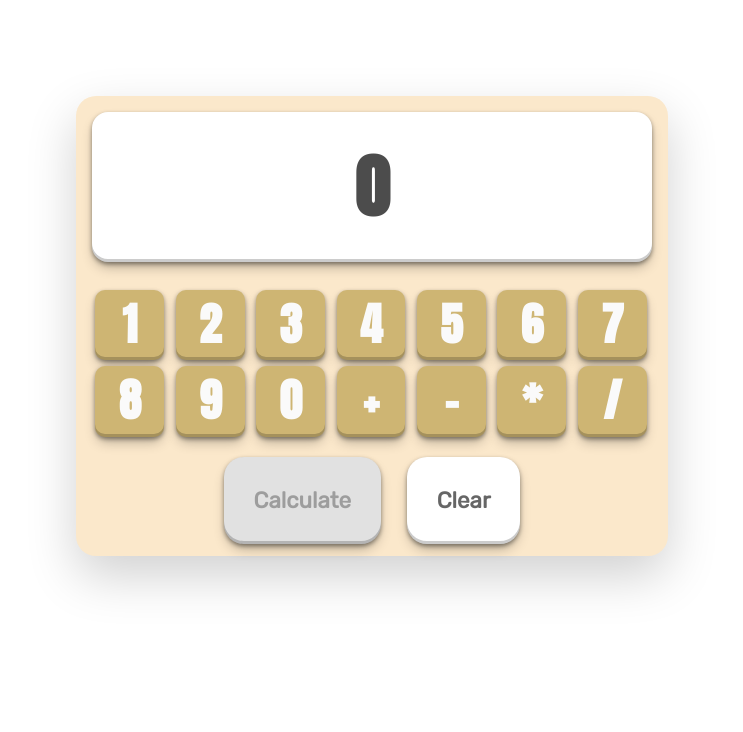
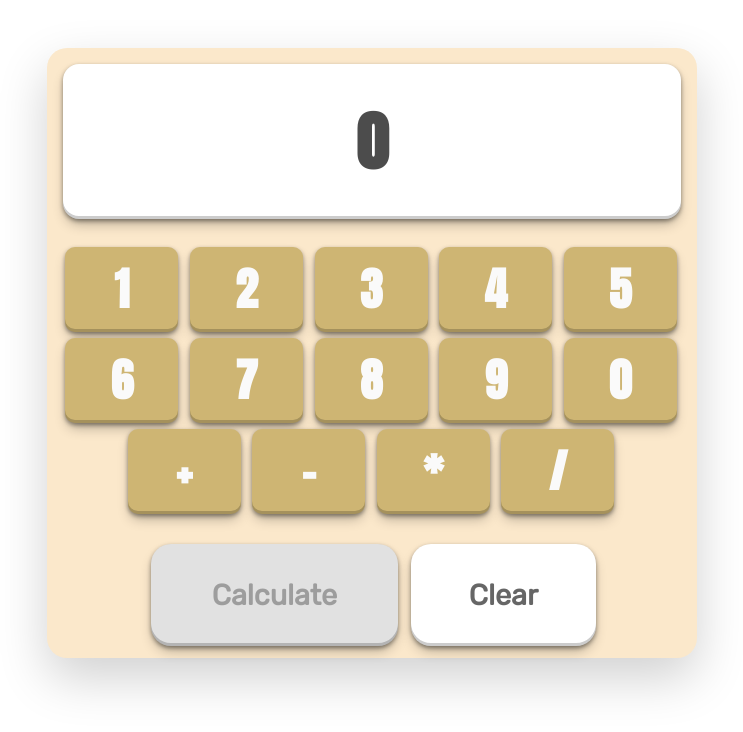
Before and after one commit to JakubJurkian/Calculator-vanilla-js, a plain HTML site: page index.html in a window 1280 px wide. Shown: the whole page, without its empty margins (268-1011 px from the left). Drawn offline with Linux system fonts and the light colour scheme.

Commit message:
RWD changes

```diff
--- a/assets/styles/style.css
+++ b/assets/styles/style.css
@@ -5,33 +5,35 @@
   font-family: "Courier New", Courier, monospace;
   font-weight: 700;
   box-sizing: border-box;
-  -webkit-user-select: none;
-  -khtml-user-select: none;
   user-select: none;
+  padding: 0;
+  margin: 0;
 }
 
 .container {
   background-color: rgb(251, 232, 203);
   margin: auto;
-  margin-top: 6rem;
-  height: 460px;
+  margin-top: 0.5rem;
+  height: 630px;
+  width: 95%;
+  min-width: 320px;
+  max-width: 410px;
   border-radius: 20px;
   box-shadow: 0 20px 50px rgba(0, 0, 0, 0.185);
-  width: 592px;
   padding: 16px;
   text-align: center;
 }
 
 input {
+  font-size: 2.8rem;
+  height: 110px;
   border-radius: 16px;
-  font-size: 4.3rem;
   text-align: center;
   display: inline-block;
   width: 100%;
   font-family: "Anton", sans-serif;
   border: none;
   margin-bottom: 1rem;
-  height: 150px;
 }
 
 input[disabled] {
@@ -56,10 +58,18 @@ input[disabled] {
   color: rgba(0, 0, 0, 0.6);
 }
 
+.calculate-btn {
+  width: 50%;
+}
+
+.clear-btn {
+  width: 40%;
+}
+
 .calculate-btn:hover,
 .clear-btn:hover {
   background-color: rgb(152, 114, 44);
-  color: rgba(0, 0, 0, 0.45);
+  color: white;
 }
 
 .calculate-btn:disabled,
@@ -77,17 +87,25 @@ input[disabled] {
 
 .number,
 .sign {
+  width: 30%;
+  height: 65px;
+  font-size: 2.6rem;
   display: inline-block;
   text-align: center;
   cursor: pointer;
-  width: 4.3rem;
-  height: 4.4rem;
   margin: 2px 2px 4px 0;
-  font-size: 2.8rem;
   font-family: "Anton", sans-serif;
   border-radius: 10px;
   background-color: rgb(206, 181, 115);
   color: rgb(250, 250, 250);
+}
+
+.calculate-btn,
+.clear-btn {
+  font-size: 1.4rem;
+  display: inline-block;
+  margin: 6px 0 0 3px;
+  padding: 24px;
 }
 
 .number:hover,
@@ -126,7 +144,7 @@ button,
 }
 
 .input-big-numbers {
-  font-size: 48px;
+  font-size: 34px;
 }
 
 @keyframes press {
@@ -141,52 +159,23 @@ button,
   }
 }
 
-@media (max-width: 620px) {
+@media (min-width: 496px) {
   .container {
-    margin-top: 6rem;
-    height: 620px;
-    width: 487px;
+    height: 750px;
+    width: 480px;
+    max-width: none;
   }
   input {
-    height: 150px;
-    font-size: 55px;
+    height: 130px;
+    font-size: 52px;
   }
   .number,
   .sign {
     padding-top: 8px;
     margin-left: 0;
-    width: 80px;
-    height: 90px;
-    font-size: 3.2rem;
-  }
-  .calculate-btn,
-  .clear-btn {
-    margin-top: 10px;
-    padding: 24px;
-    font-size: 2.3rem;
-  }
-  .input-big-numbers {
-    font-size: 40px;
-  }
-}
-
-@media (max-width: 495px) {
-  .container {
-    margin-top: 0.5rem;
-    height: 690px;
-    width: 400px;
-  }
-  input {
-    height: 120px;
-    font-size: 46px;
-  }
-  .number,
-  .sign {
-    padding-top: 8px;
-    margin-left: 0;
-    width: 110px;
-    height: 75px;
-    font-size: 40px;
+    width: 140px;
+    height: 85px;
+    font-size: 3rem;
   }
   .calculate-btn,
   .clear-btn {
@@ -199,42 +188,49 @@ button,
   }
 }
 
-@media (max-width: 410px) {
+@media (min-width: 620px) {
   .container {
-    margin-top: 0.5rem;
-    height: 630px;
-    width: 340px;
+    margin-top: 3rem;
+    height: 610px;
+    width: 550px;
   }
   input {
-    font-size: 2.8rem;
-    height: 110px;
+    height: 150px;
+    font-size: 55px;
   }
   .number,
   .sign {
-    width: 94px;
-    height: 65px;
-    font-size: 2.1rem;
+    padding-top: 8px;
+    margin-left: 0;
+    width: 92px;
+    height: 92px;
+    font-size: 3.1rem;
   }
   .calculate-btn,
   .clear-btn {
-    font-size: 1.4rem;
-    display: inline-block;
-    margin: 6px 0 0 3px;
+    margin-top: 10px;
     padding: 24px;
+    font-size: 2rem;
+  }
+  .calculate-btn {
+    width: 40%;
+  }
+  .clear-btn {
+    width: 30%;
   }
   .input-big-numbers {
-    font-size: 28px;
+    font-size: 40px;
   }
 }
 
-@media (min-width: 1800px) {
+@media (min-width: 1024px) {
   .container {
     margin-top: 3rem;
-    height: 600px;
+    height: 610px;
     width: 650px;
   }
   input {
-    font-size: 5rem;
+    font-size: 4rem;
     height: 155px;
   }
   .number,
--- a/index.html
+++ b/index.html
@@ -10,8 +10,9 @@
     <script src="assets/scripts/app.js" defer></script>
 </head>
 <body>
-    <div class="container">
-        <input type="text" id="field" disabled value="0">
+  <main class="container">
+    <section>
+      <input type="text" id="field" disabled value="0" />
       <ul class="numbers">
         <li class="number">1</li>
         <li class="number">2</li>
@@ -28,10 +29,11 @@
         <li class="sign">*</li>
         <li class="sign">/</li>
       </ul>
+    </section>
     <section class="buttons">
       <button class="calculate-btn" disabled>Calculate</button>
       <button class="clear-btn">Clear</button>
     </seciton>
-    </div>
+  </main>
 </body>
 </html>
```
Lines whose indentation alone changed are shown as unchanged.
